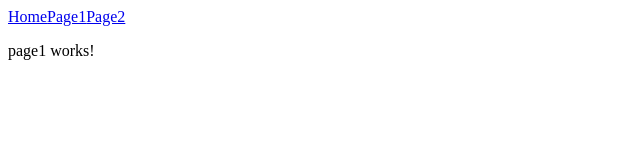
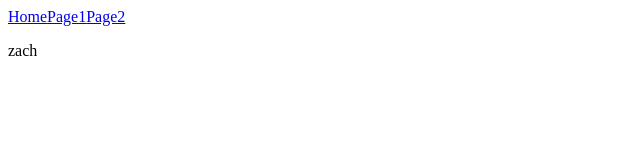
Before and after one commit to gsantella/angular-signals, an Angular app: page /page1 in a window 1280 px wide. Shown: the top 160 px of the page, without its empty margins (0-640 px from the left). Built offline with nearby package versions, Linux system fonts and the light colour scheme.

Commit message:
added zach to pg. 1

```diff
--- a/src/app/page1/page1.component.html
+++ b/src/app/page1/page1.component.html
@@ -1 +1 @@
-<p>page1 works!</p>
+<p>zach</p>
```
